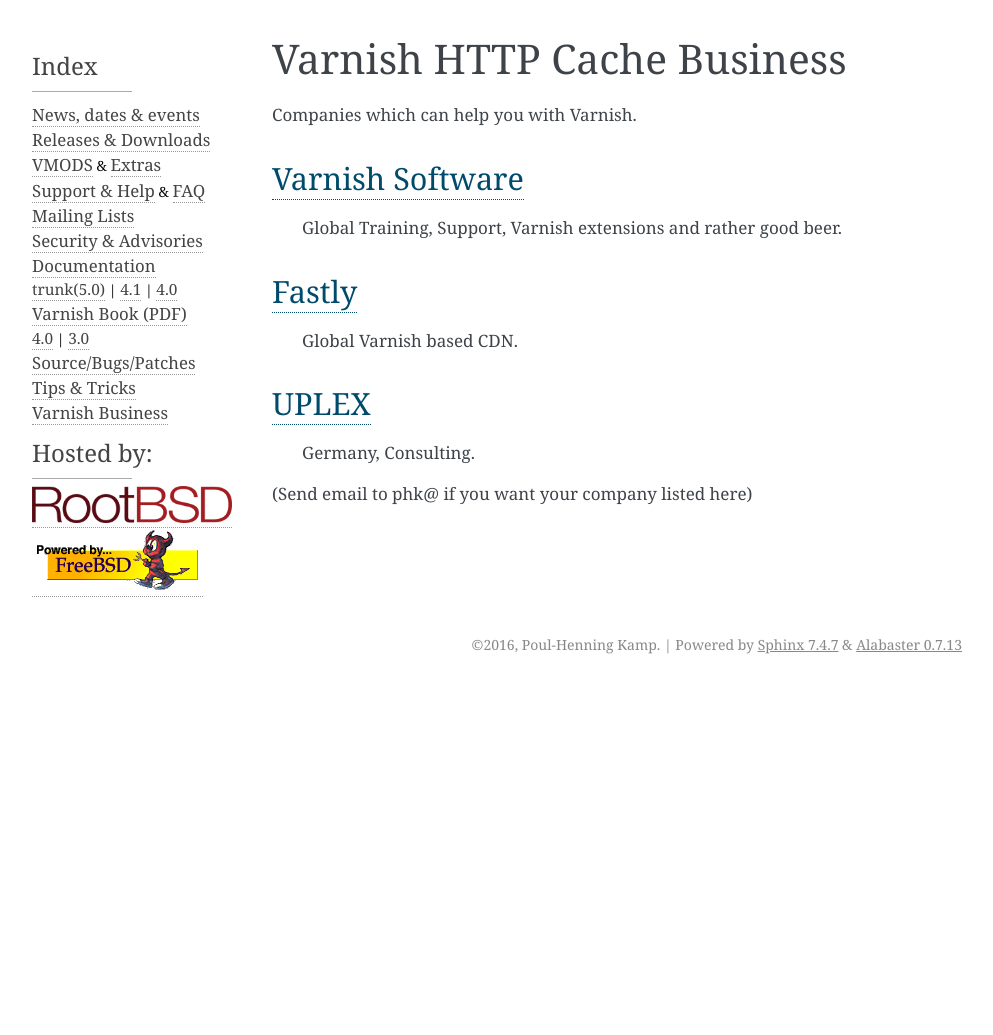
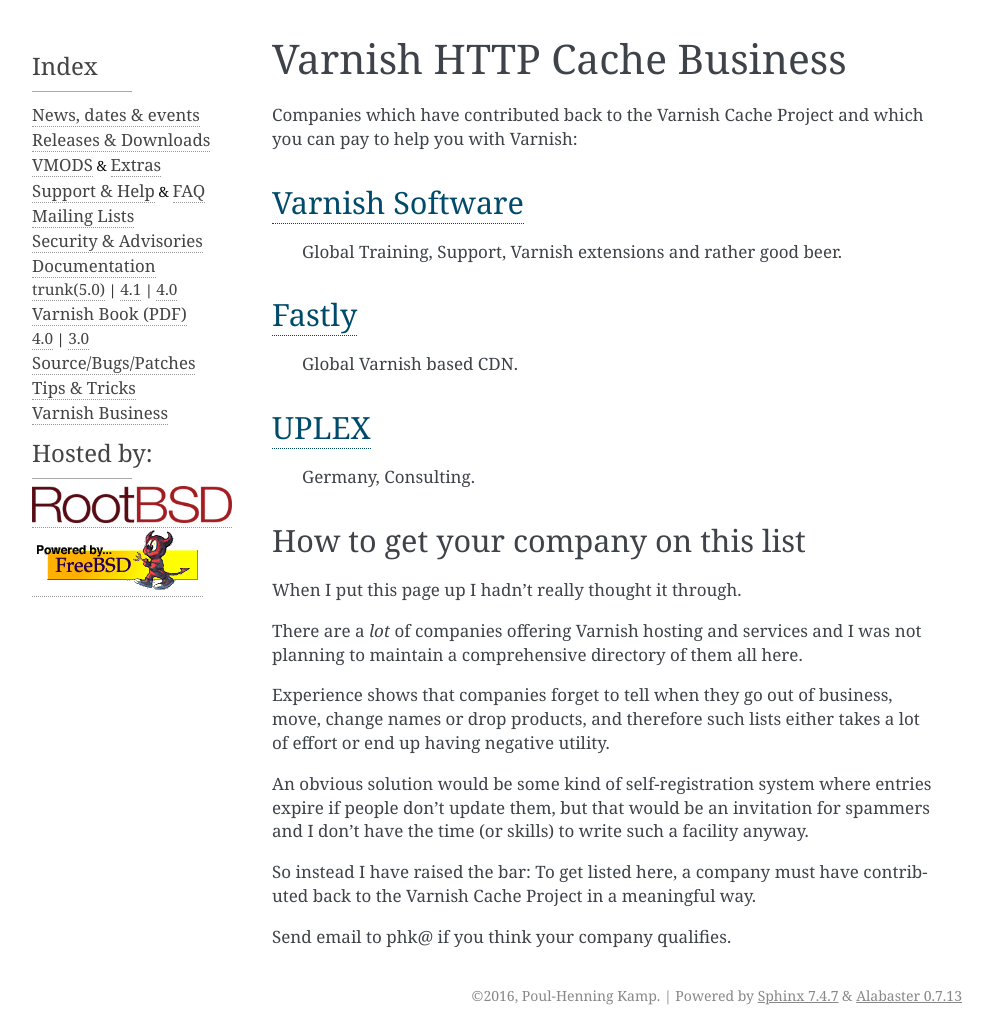
Before and after one commit to varnishcache/homepage, a Sphinx documentation site: the page built from R1/source/business/index.rst, in a window 1280 px wide. Shown: the whole page, without its empty margins (148-1141 px from the left). Built offline with Sphinx 7.4.7, drawn with Linux system fonts in a browser that asks for light colours; pages that are not in the unit, such as notebooks, are missing from menus; comment, search, counter and statistics services are not loaded; before the commit the page ends 900 px from its top, so only the background shows below that.

Commit message:
On second thought...

```diff
--- a/R1/source/business/index.rst
+++ b/R1/source/business/index.rst
@@ -3,7 +3,8 @@
 Varnish HTTP Cache Business
 ===========================
 
-Companies which can help you with Varnish.
+Companies which have contributed back to the Varnish Cache Project
+and which you can pay to help you with Varnish:
 
 .. _business_varnish_software:
 
@@ -26,7 +27,29 @@
 
   Germany, Consulting.
 
-(Send email to phk@ if you want your company listed here)
+How to get your company on this list
+------------------------------------
+
+When I put this page up I hadn't really thought it through.
+
+There are a *lot* of companies offering Varnish hosting and services
+and I was not planning to maintain a comprehensive directory of
+them all here.
+
+Experience shows that companies forget to tell when they go out of business,
+move, change names or drop products, and therefore such lists either takes
+a lot of effort or end up having negative utility.
+
+An obvious solution would be some kind of self-registration system where
+entries expire if people don't update them, but that would be an invitation
+for spammers and I don't have the time (or skills) to write such a facility
+anyway.
+
+So instead I have raised the bar:  To get listed here, a company
+must have contributed back to the Varnish Cache Project in a
+meaningful way.
+
+Send email to phk@ if you think your company qualifies.
 
 .. toctree::
    :hidden:
```
